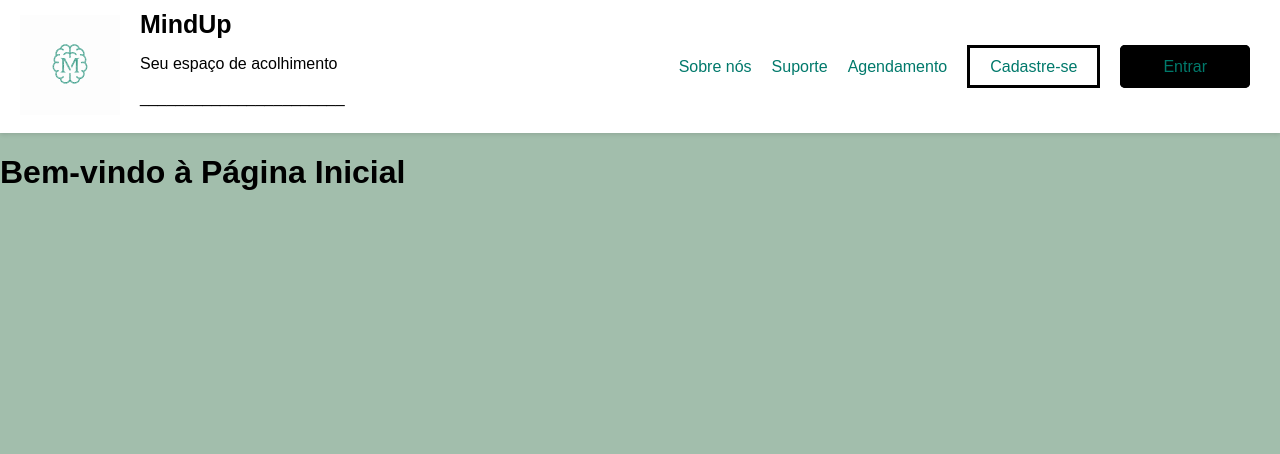
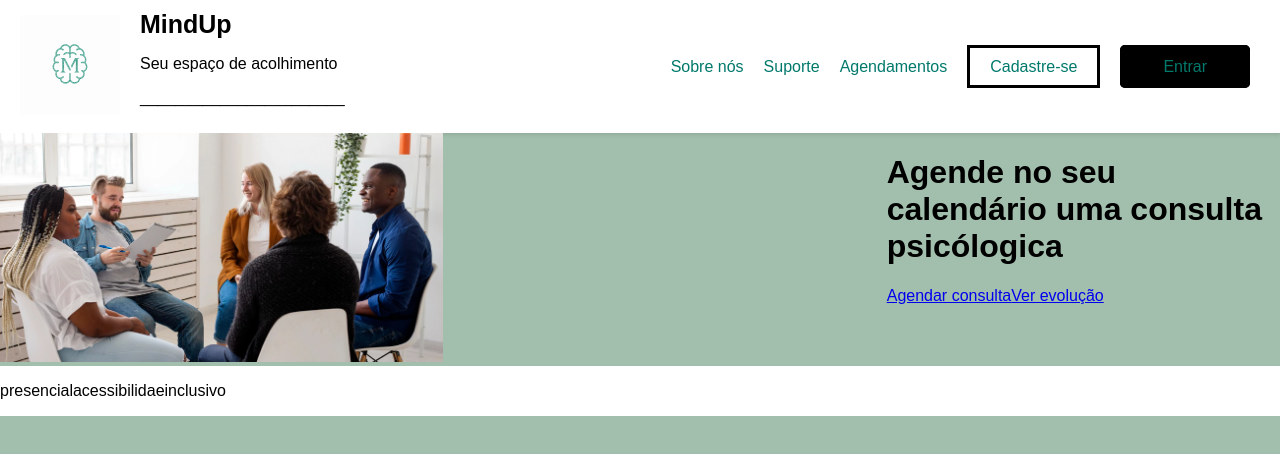
Before and after one commit to cauagomesdev/MindUp, a React (Vite) app in the folder Frontend/: page / in a window 1280 px wide. Shown: the top 454 px of the page. Built offline with nearby package versions, Linux system fonts and the light colour scheme.

Commit message:
escopo da pagina home feita, falta somente algumas estilizações

```diff
--- a/Frontend/src/App.jsx
+++ b/Frontend/src/App.jsx
@@ -1,5 +1,5 @@
 import { BrowserRouter as Router, Routes, Route } from 'react-router-dom';
-import Home from './pages/Home';
+import Home from './pages//Home/Home';
 import Header from './components/Header/Header';
 
 function App() {
--- a/Frontend/src/components/Header/Header.jsx
+++ b/Frontend/src/components/Header/Header.jsx
@@ -1,7 +1,7 @@
 import React from "react";
 import {Link} from "react-router-dom";
 import "./Header.css";
-import logoMindUp from "../../assets/MindUp svg.svg"
+import logoMindUp from "../../assets/MindUp svg.svg";
 
 function Header() {
   return (
@@ -24,7 +24,7 @@ function Header() {
       <nav className="header-nav">
           <Link to="/">Sobre nós</Link>
           <Link to="/">Suporte</Link>
-          <Link to="/">Agendamento</Link>
+          <Link to="/">Agendamentos</Link>
           <Link className="register" to="/">Cadastre-se</Link>
           <Link className="login" to="/">Entrar</Link>
       </nav>
--- a/Frontend/src/pages/Home.jsx
+++ /dev/null
@@ -1,13 +0,0 @@
-// src/pages/Home.jsx
-import React from 'react';
-
-function Home() {
-  return (
-    <div>
-      <h1>Bem-vindo à Página Inicial</h1>
-      {/* Conteúdo da Home */}
-    </div>
-  );
-}
-
-export default Home;
--- /dev/null
+++ b/Frontend/src/pages/Home/Home.css
@@ -0,0 +1,16 @@
+.home-main {
+    display: flex;
+}
+
+.home-img {
+    width: 50%;
+}
+
+.home-main-components {
+    justify-content: space-evenly;
+}
+
+.home-footer {
+    background-color: white;
+    display: flex;
+}
--- /dev/null
+++ b/Frontend/src/pages/Home/Home.jsx
@@ -0,0 +1,38 @@
+import React from 'react';
+import {Link} from "react-router-dom";
+import "./Home.css";
+import imgroda from "../../assets/roda de conversa startup.webp";
+
+
+function Home() {
+  return (
+    <main className='home-container'>
+
+    <div className='home-main'>
+      <Link to='/' className='home-img-link'>
+        <img src={imgroda} alt="home-img-roda" className="home-img"/>
+      </Link>
+
+      <div className='home-main-components'>
+        <div className='home-main-text'>
+            <h1>Agende no seu calendário uma consulta psicólogica</h1>
+        </div>
+
+        <div className='home-main-buttons'>
+          <Link to="/">Agendar consulta</Link>
+          <Link to="/">Ver evolução</Link>
+        </div>
+      </div>
+    </div>
+        <div className='home-footer'>
+          <p>presencial</p>
+          <p>acessibilidae</p>
+          <p>inclusivo</p>
+        </div>
+
+    </main>
+
+  );
+}
+
+export default Home;
```
Also changed, not shown: Frontend/src/assets/roda de conversa startup.webp (added).
